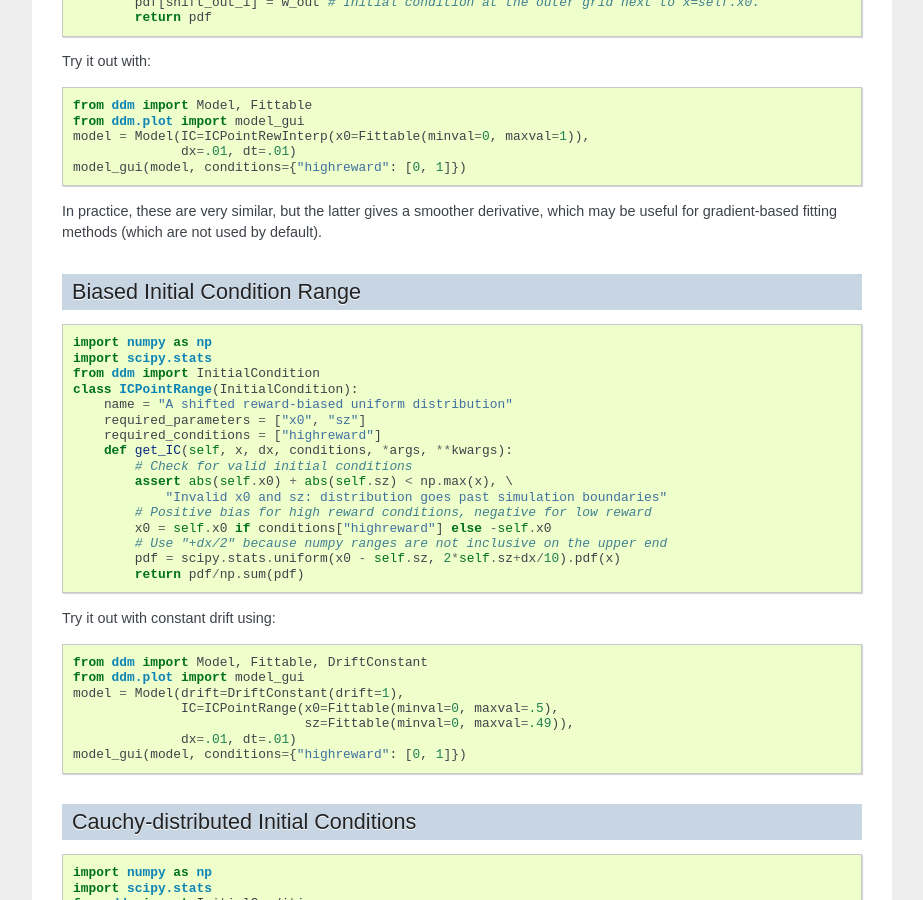
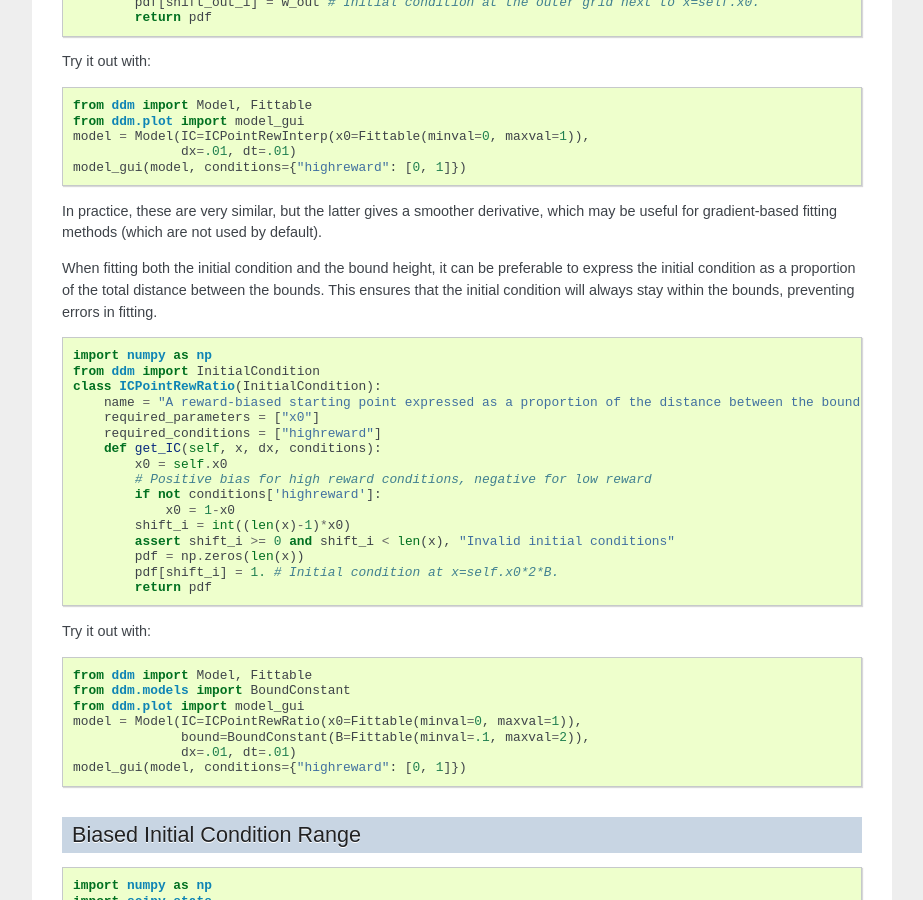
Before and after one commit to mwshinn/PyDDM, a Sphinx documentation site: the page built from doc/cookbook/initialconditions.rst, in a window 1280 px wide and 900 px high, scrolled down 1542 px. Shown: the whole window, without its empty margins (198-1121 px from the left). Built offline with Sphinx 7.4.7, drawn with Linux system fonts in a browser that asks for light colours; formulas are drawn with MathJax 3; some of the changed text lies outside the part shown.

Commit message:
separated ICPointRew and ICPointRewRatio
Re-added the original code for ICPointRew and moved the new IC as proportion of bound code to ICPointRewRatio and updated cookbook doc accordinly.

```diff
--- a/doc/cookbook/initialconditions.rst
+++ b/doc/cookbook/initialconditions.rst
@@ -72,6 +72,26 @@ In practice, these are very similar, but the latter gives a smoother
 derivative, which may be useful for gradient-based fitting methods
 (which are not used by default).
 
+When fitting both the initial condition and the bound height, it can
+be preferable to express the initial condition as a proportion of the total
+distance between the bounds. This ensures that the initial condition will always
+stay within the bounds, preventing errors in fitting.
+
+.. literalinclude:: ../downloads/cookbook.py
+   :language: python
+   :start-after: # Start ICPointRewRatio
+   :end-before: # End ICPointRewRatio
+
+Try it out with::
+
+  from ddm import Model, Fittable
+  from ddm.models import BoundConstant
+  from ddm.plot import model_gui
+  model = Model(IC=ICPointRewRatio(x0=Fittable(minval=0, maxval=1)),
+                bound=BoundConstant(B=Fittable(minval=.1, maxval=2)),
+                dx=.01, dt=.01)
+  model_gui(model, conditions={"highreward": [0, 1]})
+
 .. _ic-biased-range:
 
 Biased Initial Condition Range
--- a/doc/downloads/cookbook.py
+++ b/doc/downloads/cookbook.py
@@ -15,14 +15,14 @@ class ICPointRew(InitialCondition):
     required_parameters = ["x0"]
     required_conditions = ["highreward"]
     def get_IC(self, x, dx, conditions):
-        x0 = self.x0
+        start = np.round(self.x0/dx)
         # Positive bias for high reward conditions, negative for low reward
         if not conditions['highreward']:
-            x0 = 1-x0
-        shift_i = int((len(x)-1)*x0)
+            start = -start
+        shift_i = int(start + (len(x)-1)/2)
         assert shift_i >= 0 and shift_i < len(x), "Invalid initial conditions"
         pdf = np.zeros(len(x))
-        pdf[shift_i] = 1. # Initial condition at x=self.x0*2*B.
+        pdf[shift_i] = 1. # Initial condition at x=self.x0.
         return pdf
 # End ICPointRew
 
@@ -53,6 +53,25 @@ class ICPointRewInterp(InitialCondition):
         pdf[shift_out_i] = w_out # Initial condition at the outer grid next to x=self.x0.
         return pdf
 # End ICPointRewInterp
+
+# Start ICPointRewRatio
+import numpy as np
+from ddm import InitialCondition
+class ICPointRewRatio(InitialCondition):
+    name = "A reward-biased starting point expressed as a proportion of the distance between the bounds."
+    required_parameters = ["x0"]
+    required_conditions = ["highreward"]
+    def get_IC(self, x, dx, conditions):
+        x0 = self.x0
+        # Positive bias for high reward conditions, negative for low reward
+        if not conditions['highreward']:
+            x0 = 1-x0
+        shift_i = int((len(x)-1)*x0)
+        assert shift_i >= 0 and shift_i < len(x), "Invalid initial conditions"
+        pdf = np.zeros(len(x))
+        pdf[shift_i] = 1. # Initial condition at x=self.x0*2*B.
+        return pdf
+# End ICPointRewRatio
 
 # Start ICPointRange
 import numpy as np
```
